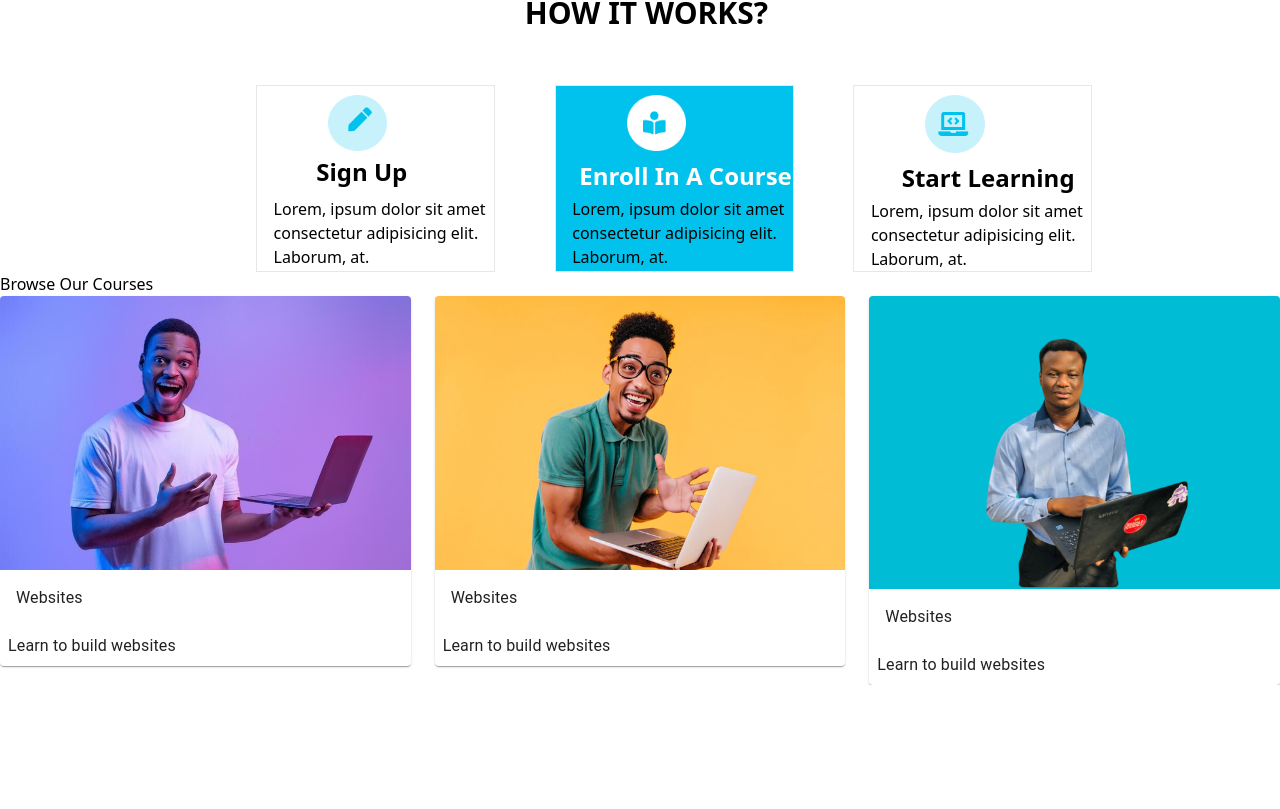
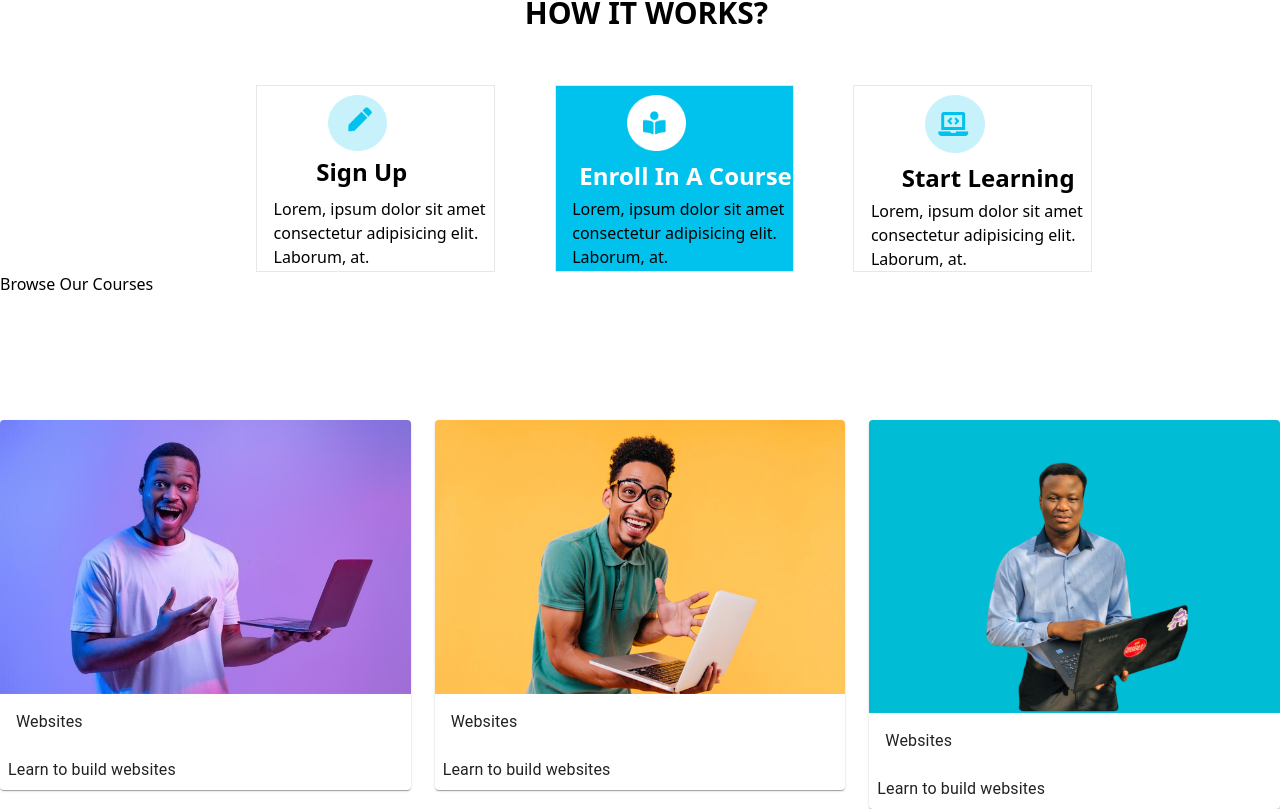
Before and after one commit to Bralex-svg/Learn_Code, a Next.js app: page / in a window 1280 px wide. Shown: the part 490-1299 px from the top of the page. Before the commit the page ends 1175 px from the top, so only its background shows below. Built offline with nearby package versions, Linux system fonts and the light colour scheme.

Commit message:
updating

```diff
--- a/components/Courses.tsx
+++ b/components/Courses.tsx
@@ -15,11 +15,11 @@ const Courses = () => {
     <>
       <div>
         <h1>Browse Our Courses</h1>
-        <div>
-          <Grid container spacing={3}>
+        <div className="translate-y-[30%] ]">
+          <Grid className="w-[60%]" container spacing={3}>
             {data.courses.map((course) => (
               <Grid item xs={12} sm={6} md={4} key={course.name}>
-                <Card>
+                <Card className="w-[100%]">
                   <CardActionArea>
                     <CardMedia
                       component="img"
```
